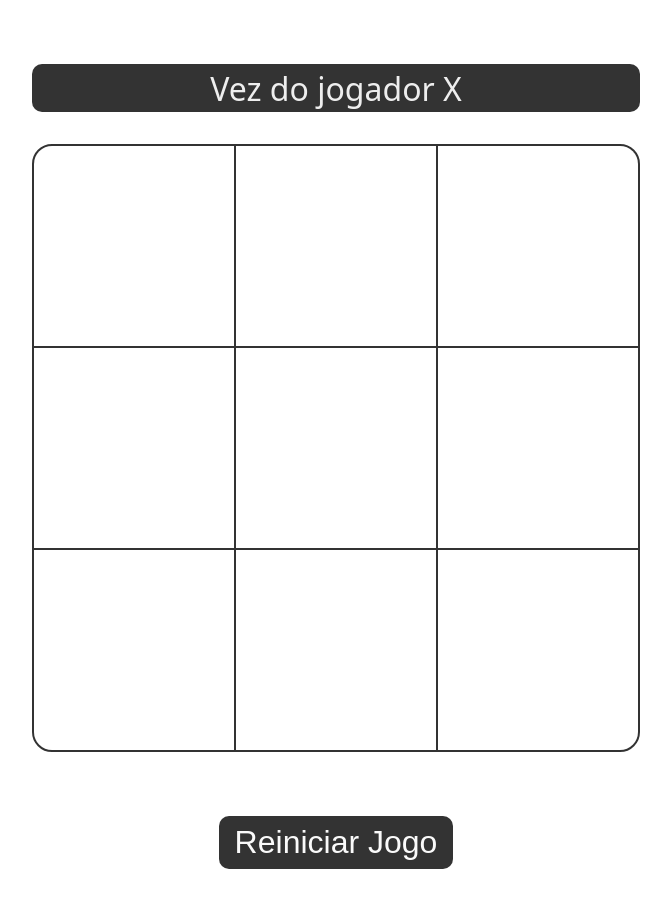
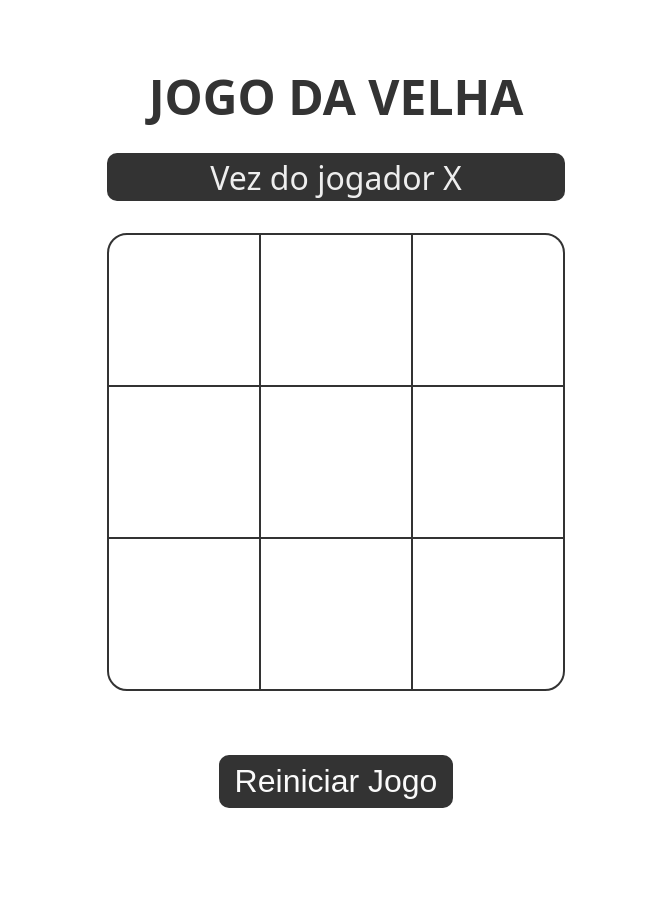
Before and after one commit to nataliafonseca/konviva-html-css-js, a plain HTML site: page desafio-jogo-da-velha/index.html in a window 1280 px wide. Shown: the whole page, without its empty margins (304-975 px from the left). After the commit the page ends 872 px from the top, so only its background shows below. Drawn offline with Linux system fonts and the light colour scheme.

Commit message:
desafio javascript: jogo da velha - adiciona título do jogo

```diff
--- a/desafio-jogo-da-velha/index.html
+++ b/desafio-jogo-da-velha/index.html
@@ -10,6 +10,7 @@
 </head>
 
 <body>
+  <div class="title">JOGO DA VELHA</div>
   <div class="result"></div>
   <main class="game">
     <button id="0"></button>
--- a/desafio-jogo-da-velha/style.css
+++ b/desafio-jogo-da-velha/style.css
@@ -21,6 +21,14 @@ button {
 
 button:disabled {
   cursor: initial;
+}
+
+.title {
+  margin-bottom: 1.5rem;
+  font-weight: bold;
+  text-align: center;
+  font-size: 3rem;
+  color: #333;
 }
 
 .result {
@@ -52,8 +60,8 @@ button:disabled {
 .game button {
   border: none;
   background: #fff;
-  height: 200px;
-  width: 200px;
+  height: 150px;
+  width: 150px;
 }
 
 .game button:disabled {
@@ -70,12 +78,12 @@ button:disabled {
 
 .playerX::after {
   content: "X";
-  font-size: 10rem;
+  font-size: 8rem;
 }
 
 .playerO::after {
   content: "O";
-  font-size: 10rem;
+  font-size: 8rem;
 }
 
 .game button.win {
```
